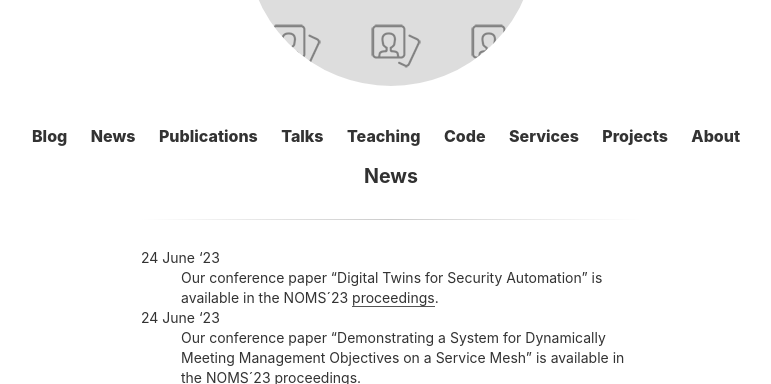
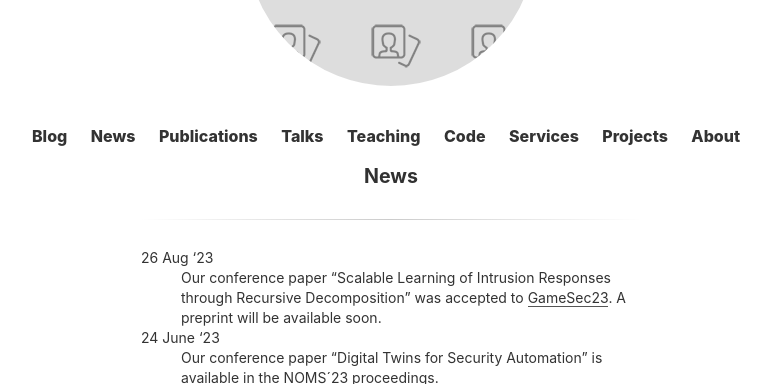
Before and after one commit to Limmen/Limmen.github.io, a Jekyll site: the page built from news.md, in a window 1280 px wide and 900 px high, cut to the strip 244-628 px from the top of the window. Shown: the whole strip, without its empty margins (249-1020 px from the left). Built offline with Jekyll 4.4.1, drawn with Linux system fonts in a browser that asks for light colours.

Commit message:
update news

```diff
--- a/news.md
+++ b/news.md
@@ -2,6 +2,9 @@
 layout: page
 title: News
 ---
+
+26 Aug '23
+:   Our conference paper "Scalable Learning of Intrusion Responses through Recursive Decomposition" was accepted to [GameSec23](https://www.gamesec-conf.org/registration.php). A preprint will be available soon.
 
 24 June '23
 :   Our conference paper "Digital Twins for Security Automation" is available in the NOMS´23 [proceedings](https://ieeexplore.ieee.org/document/10154288).
```
